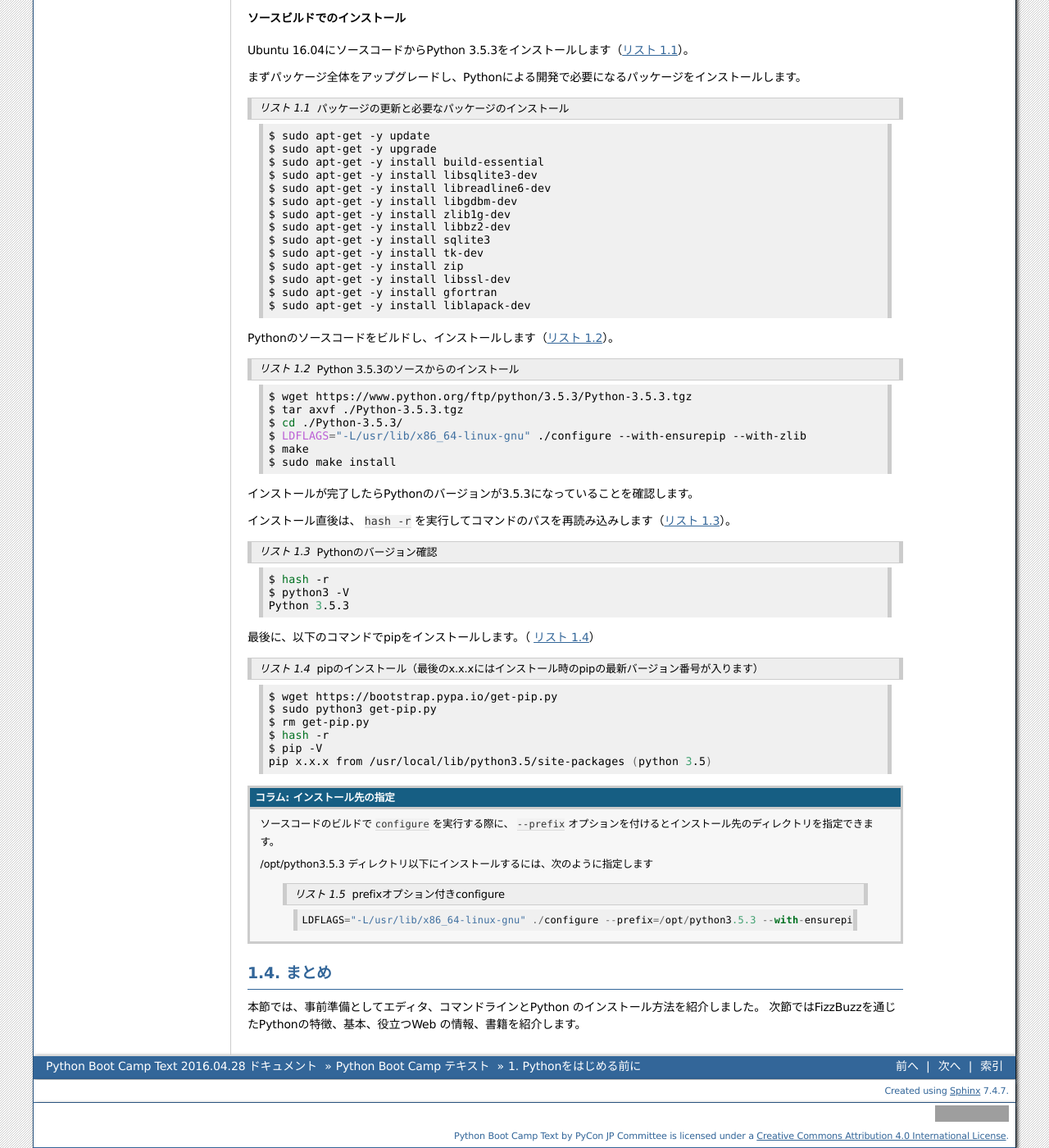
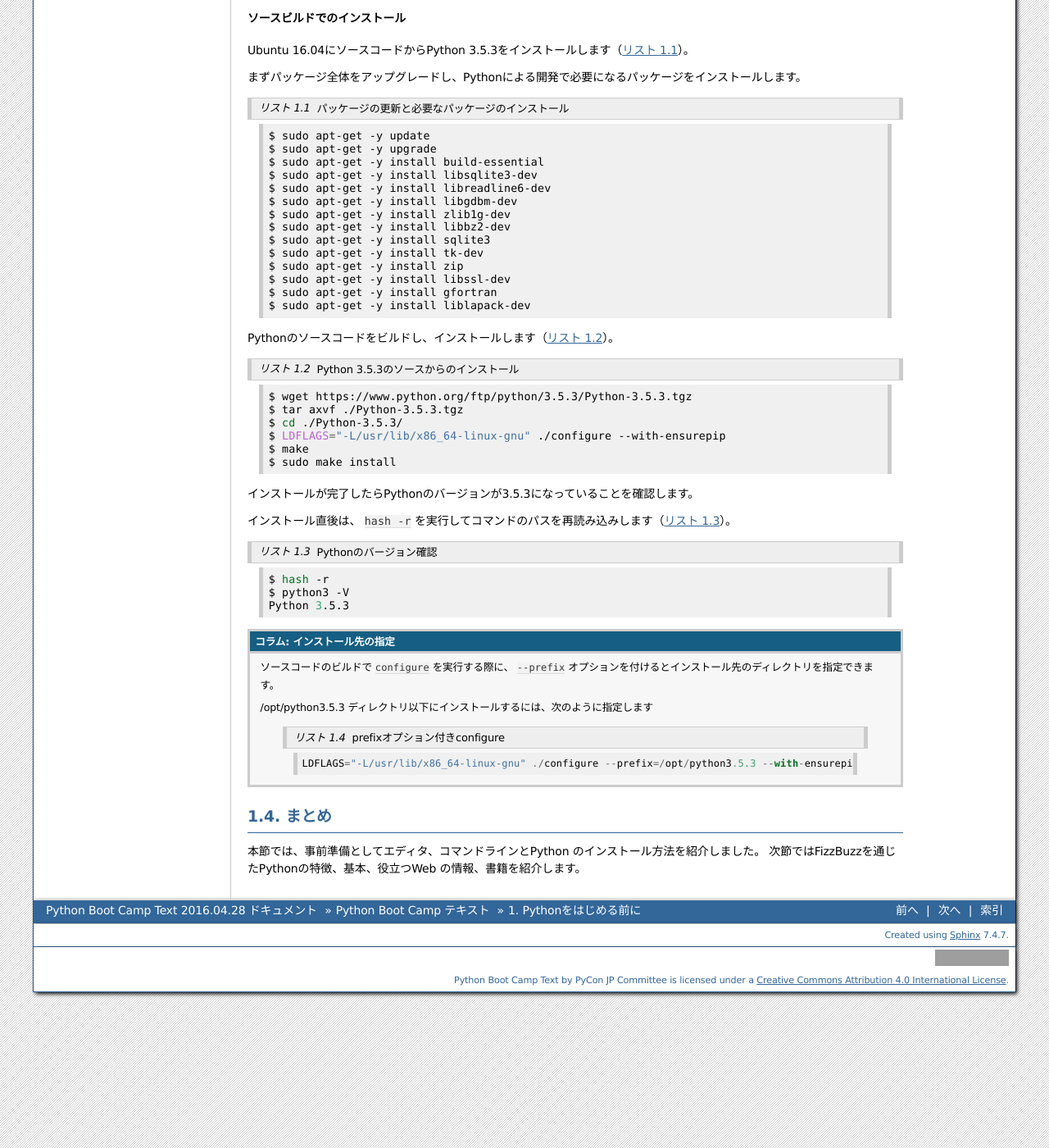
Before and after one commit to pyconjp/pycamp.pycon.jp, a Sphinx documentation site: the page built from source/textbook/1_install.rst, in a window 1280 px wide and 1400 px high, scrolled down 1491 px. Shown: the whole window at 82% size. Built offline with Sphinx 7.4.7, drawn with Linux system fonts in a browser that asks for light colours; grey boxes are pictures that could not be loaded.

Commit message:
refs #77 https://github.com/pyconjp/pycamp.pycon.jp/pull/78 でのnishimotz指摘対応

```diff
--- a/source/textbook/1_install.rst
+++ b/source/textbook/1_install.rst
@@ -116,7 +116,7 @@ Pythonのソースコードをビルドし、インストールします（:numr
     $ wget https://www.python.org/ftp/python/3.5.3/Python-3.5.3.tgz
     $ tar axvf ./Python-3.5.3.tgz
     $ cd ./Python-3.5.3/
-    $ LDFLAGS="-L/usr/lib/x86_64-linux-gnu" ./configure --with-ensurepip --with-zlib
+    $ LDFLAGS="-L/usr/lib/x86_64-linux-gnu" ./configure --with-ensurepip
     $ make
     $ sudo make install
 
@@ -132,20 +132,6 @@ Pythonのソースコードをビルドし、インストールします（:numr
     $ hash -r
     $ python3 -V
     Python 3.5.3
-
-最後に、以下のコマンドでpipをインストールします。（ :numref:`install-pip`）
-
-.. _install-pip:
-
-.. code-block:: bash
-    :caption: pipのインストール（最後のx.x.xにはインストール時のpipの最新バージョン番号が入ります）
-
-    $ wget https://bootstrap.pypa.io/get-pip.py
-    $ sudo python3 get-pip.py
-    $ rm get-pip.py
-    $ hash -r
-    $ pip -V
-    pip x.x.x from /usr/local/lib/python3.5/site-packages (python 3.5)
 
 .. admonition:: コラム: インストール先の指定
 
--- a/source/textbook/2_intro.rst
+++ b/source/textbook/2_intro.rst
@@ -31,14 +31,14 @@ Pythonインタープリタ
 
 さっそくPythonで遊んでみましょう。
 
-シェルまたはコマンドプロンプトで ``python`` (macOSの場合はpython3.5)と入力し、Pythonインタープリタを対話モードで起動しましょう（:numref:`python-interpreter`）。
+シェルまたはコマンドプロンプトで ``python`` (macOS、Linuxの場合はpython3)と入力し、Pythonインタープリタを対話モードで起動しましょう（:numref:`python-interpreter`）。
 
 .. _python-interpreter:
 
 .. code-block:: bash
     :caption: Pythonインタープリタの起動
 
-    $ python3.5
+    $ python3
     Python 3.5.3 (v3.5.3:1880cb95a742, Jan 16 2017, 08:49:46)
     [GCC 4.2.1 (Apple Inc. build 5666) (dot 3)] on darwin
     Type "help", "copyright", "credits" or "license" for more information.
@@ -404,7 +404,7 @@ FizzBuzz処理の実装の完了
 .. code-block:: bash
     :caption: 完成したfizzbuzz.pyの実行
 
-    $ python fizzbuzz.py
+    $ python3 fizzbuzz.py
     1
     2
     Fizz
```
